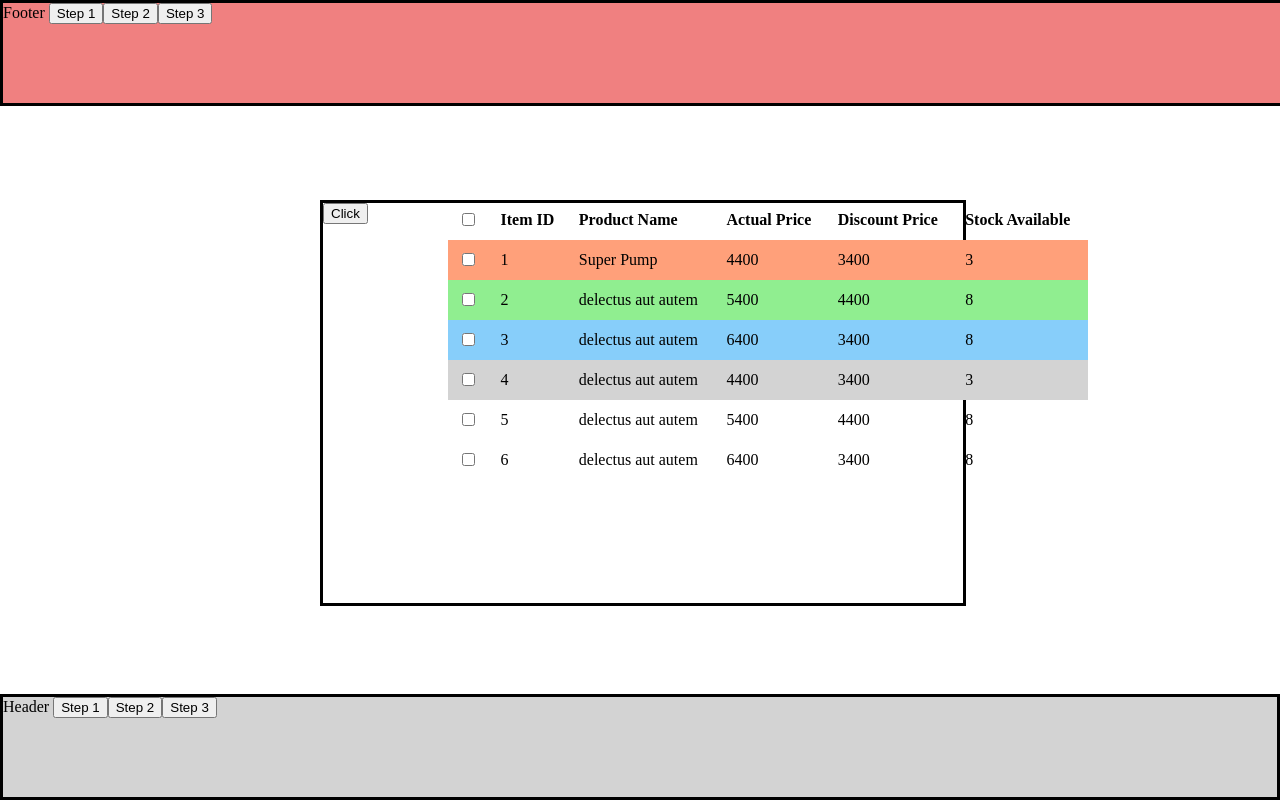
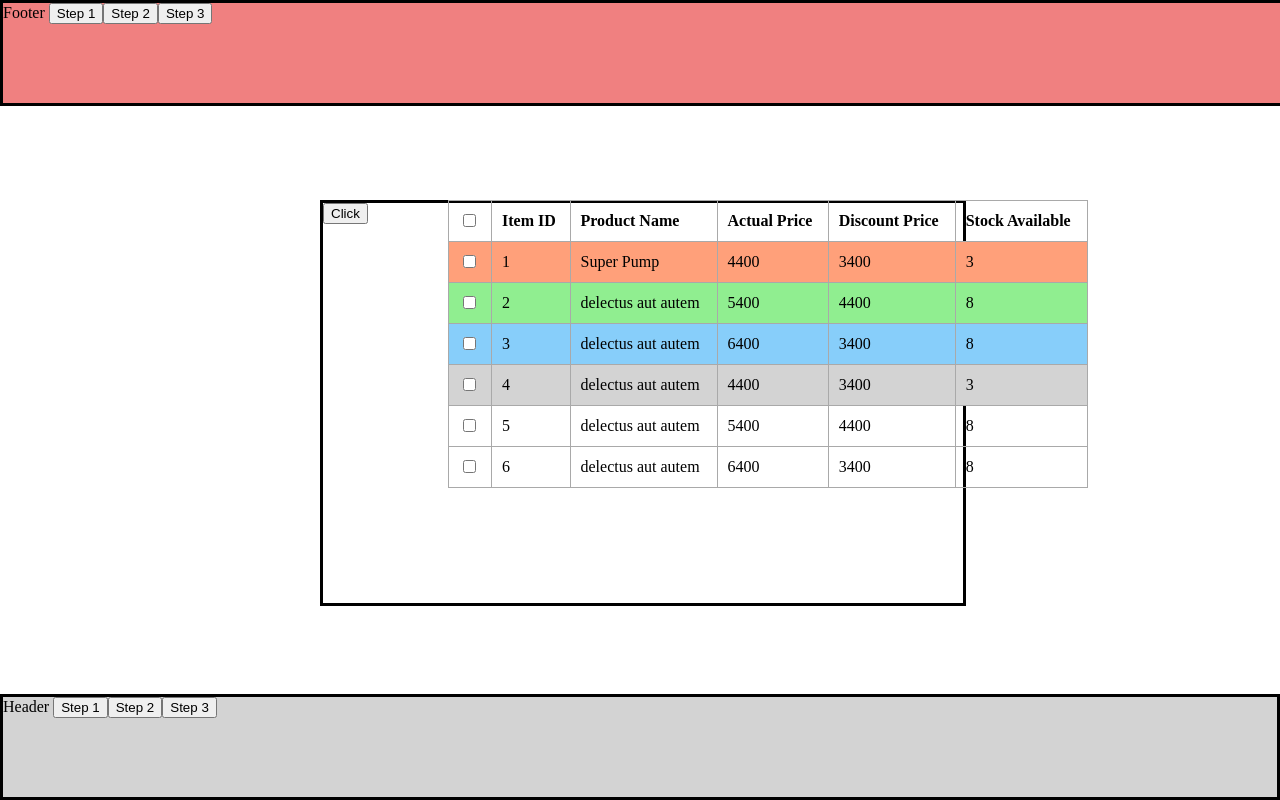
Before and after one commit to ericaferrao/angular-accelya-interview, an Angular app: page / in a window 1280 px wide. Built offline with nearby package versions, Linux system fonts and the light colour scheme.

Commit message:
1 file modified

```diff
--- a/src/app/modal/modal.component.css
+++ b/src/app/modal/modal.component.css
@@ -21,7 +21,7 @@ table {
 
 td, th{
   text-align: start;
-  /* border: 1px solid darkgray; */
+  border: 1px solid darkgray;
   padding :10px;
 }
 
```
